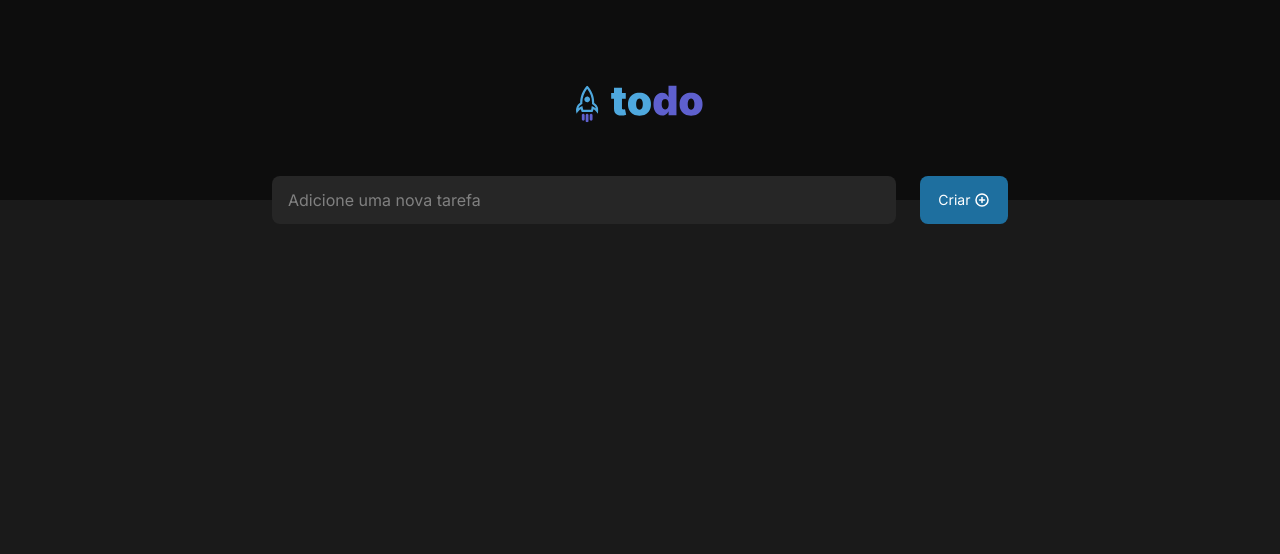
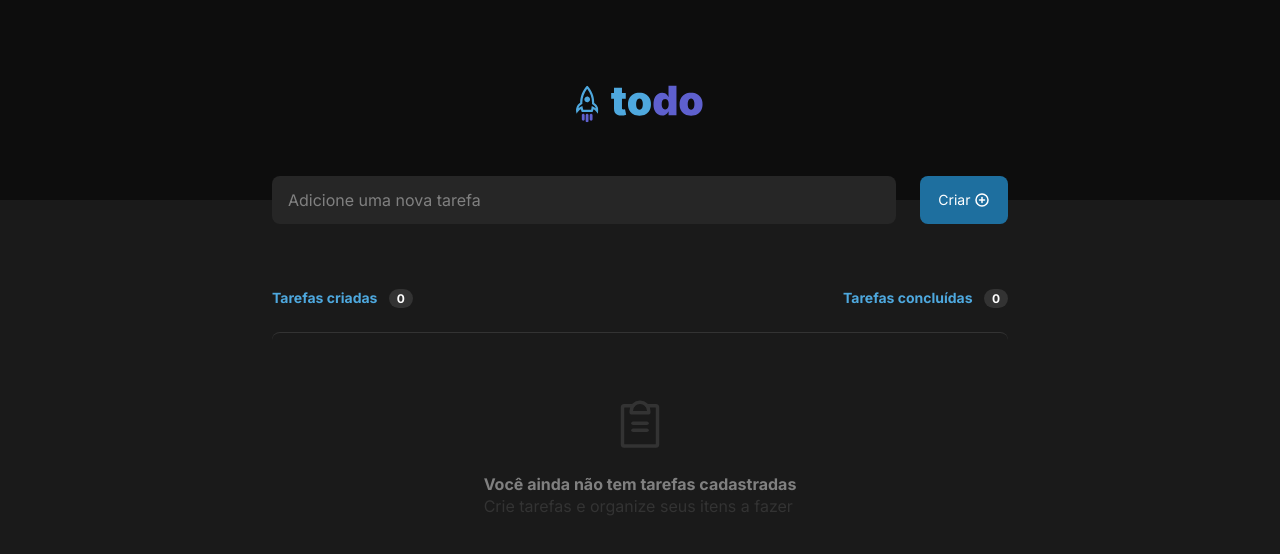
Before and after one commit to casemiroj/ignite-todo, a React (Vite) app: page / in a window 1280 px wide. Shown: the top 554 px of the page. Built offline with nearby package versions, Linux system fonts and the light colour scheme.

Commit message:
Finalizando empty tasks

```diff
--- a/src/App.module.css
+++ b/src/App.module.css
@@ -1,4 +1,4 @@
-header {
+.header {
   background: var(--gray-700);
   height: 12.5rem;
   display: flex;
--- a/src/App.tsx
+++ b/src/App.tsx
@@ -2,6 +2,7 @@ import './global.css'
 import styles from './App.module.css'
 import Logo from './assets/logo.svg'
 import { NewTaskSection } from './NewTaskSection'
+import { TasksWrapper } from './TasksWrapper'
 
 export function App() {
   return(
@@ -10,6 +11,7 @@ export function App() {
         <img src={Logo} alt="Logo to-do" />
       </header>
       <NewTaskSection />
+      <TasksWrapper />
     </>
   )
 }
--- /dev/null
+++ b/src/EmptyTasks/EmptyTasks.module.css
@@ -0,0 +1,17 @@
+.empty {
+  margin-top: 1.5rem;
+  padding: 4rem 1.5rem;
+  border-top: 1px solid var(--gray-400);
+  border-radius: 8px;
+
+  display: flex;
+  flex-direction: column;
+  align-items: center;
+  gap: 20px;
+  color: var(--gray-400)
+}
+
+.empty p:first-child {
+  color: var(--gray-300);
+  font-weight: bold;
+}
--- /dev/null
+++ b/src/EmptyTasks/index.tsx
@@ -0,0 +1,14 @@
+import styles from './EmptyTasks.module.css'
+import { ClipboardText } from 'phosphor-react'
+
+export function EmptyTasks() {
+  return (
+    <div className={styles.empty}>
+      <ClipboardText size={56} />
+      <div>
+        <p>Você ainda não tem tarefas cadastradas</p>
+        <p>Crie tarefas e organize seus itens a fazer</p>
+      </div>
+    </div>
+  )
+}
--- /dev/null
+++ b/src/TasksHeader/TasksHeader.module.css
@@ -0,0 +1,21 @@
+.tasksHeader {
+  flex: 1;
+  display: flex;
+  justify-content: space-between;
+}
+
+.tasksHeader p {
+  color: var(--blue);
+  font-weight: bold;
+  font-size: .875rem;
+}
+
+.tasksHeader span {
+  margin-left: .5rem;
+  background: var(--gray-400);
+  padding: .125rem .5rem;
+  border-radius: 10px;
+  font-size: .75rem;
+  color: #fff;
+  font-weight: bold;
+}
--- /dev/null
+++ b/src/TasksHeader/TasksHeader.tsx
@@ -0,0 +1,10 @@
+import styles from './TasksHeader.module.css'
+
+export function TasksHeader() {
+  return(
+    <header className={styles.tasksHeader}>
+      <p>Tarefas criadas <span>0</span></p>
+      <p>Tarefas concluídas <span>0</span></p>
+    </header>
+  )
+}
--- /dev/null
+++ b/src/TasksWrapper/TasksWrapper.module.css
@@ -0,0 +1,6 @@
+.wrapper {
+  display: flex;
+  flex-direction: column;
+  width: 46rem;
+  margin: 4rem auto 0 auto;
+}
--- /dev/null
+++ b/src/TasksWrapper/index.tsx
@@ -0,0 +1,12 @@
+import { EmptyTasks } from '../EmptyTasks'
+import { TasksHeader } from '../TasksHeader/TasksHeader'
+import styles from './TasksWrapper.module.css'
+
+export function TasksWrapper() {
+  return(
+    <div className={styles.wrapper}>
+      <TasksHeader />
+      <EmptyTasks />
+    </div>
+  )
+}
```
